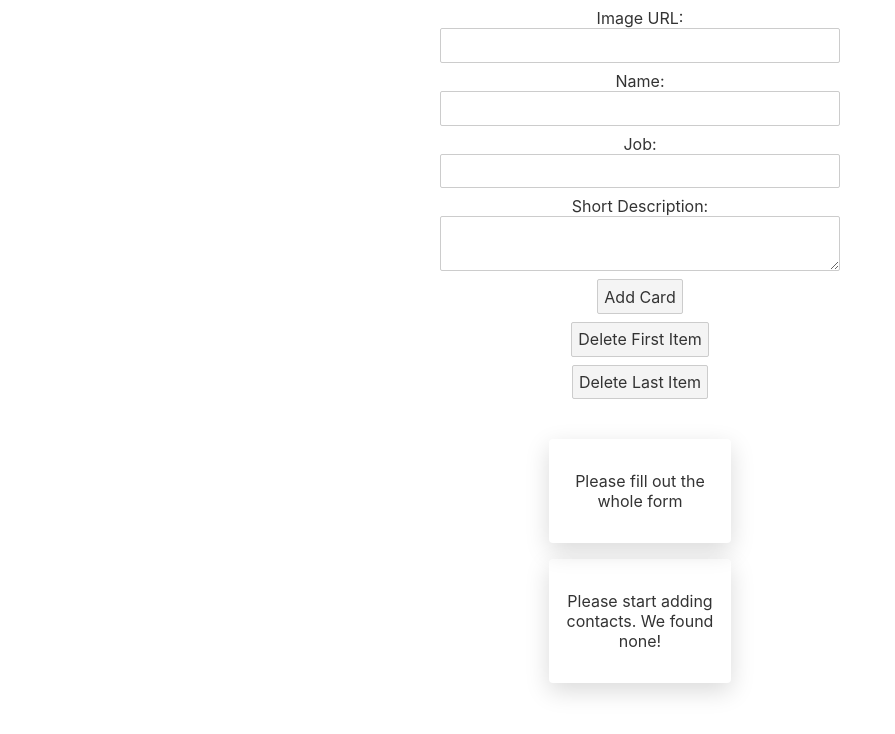
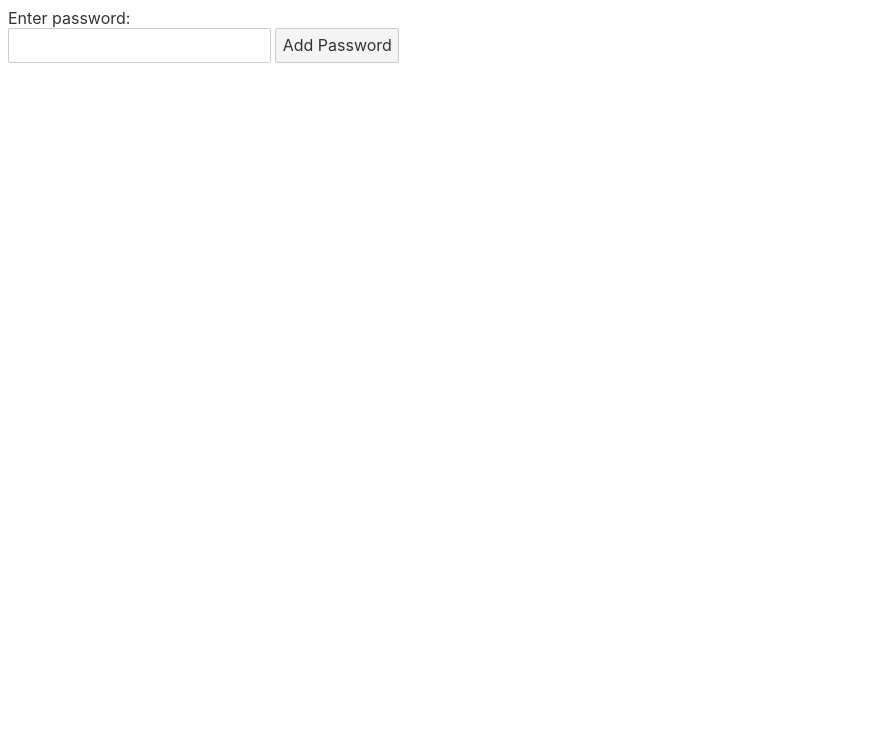
Before and after one commit to ealmario/svelte-practice, a Svelte app: page / in a window 1280 px wide. Shown: the top 734 px of the page, without its empty margins (0-895 px from the left). Built offline with nearby package versions, Linux system fonts and the light colour scheme.

Commit message:
Assignment 2 with keys

```diff
--- a/src/App.svelte
+++ b/src/App.svelte
@@ -1,4 +1,34 @@
 <script>
+  let passwords = [];
+  let password = '';
+  let errorMsg = '';
+
+
+  function createPassword() {
+    console.log("Clicked!")
+    if (password.trim().length <= 5) {
+      return errorMsg = 'Password is too short.'
+    } else if (password.trim().length >= 10) {
+      return errorMsg = 'Password is too long.'
+    }
+
+    passwords = [...passwords, {id: Math.random(), password}];
+    console.log(passwords);
+  }
+</script>
+
+<label for="password">Enter password:</label>
+<input type="password" bind:value={password} id="password"/>
+<button on:click={createPassword}>Add Password</button>
+{#if errorMsg !== ''}
+  <p>{errorMsg}</p>
+{/if}
+
+{#each passwords as password}
+  <p>{password.password}</p>
+{/each}
+
+<!-- <script>
 	import ContactCard from './ContactCard.svelte';
 	import MsgCard from './MsgCard.svelte';
 
@@ -82,4 +112,4 @@
 	/>
 {:else}
 	<MsgCard msg="Please start adding contacts. We found none!" />
-{/each}
+{/each} -->
```
